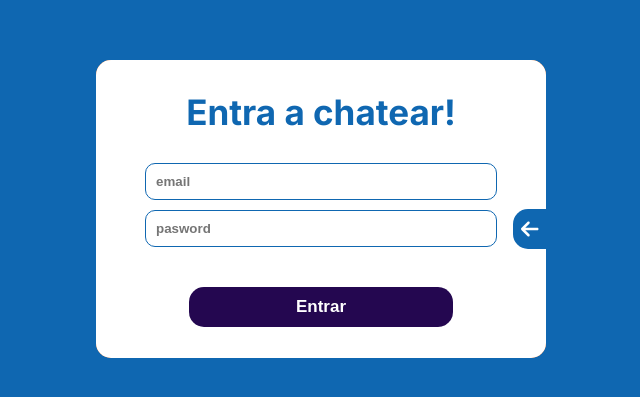
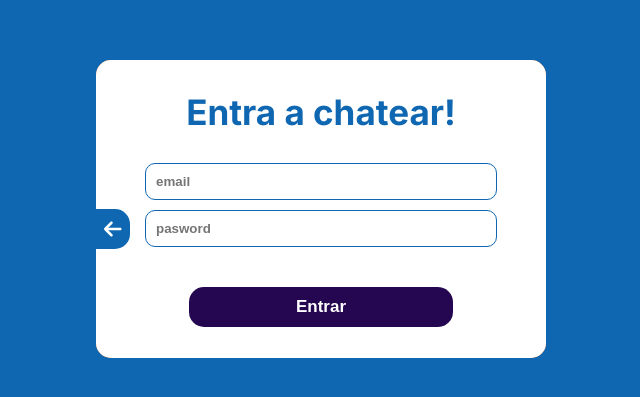
Before and after one commit to LuisArielRetanaHernadez/chat_mabi, a React (Vite) app: page /login in a window 1280 px wide. Shown: the part 191-588 px from the top of the page, without its empty margins (319-959 px from the left). Built offline with nearby package versions, Linux system fonts and the light colour scheme; no server answers.

Commit message:
agregando estilos al boton para cambiar de login a registro y viceversa

```diff
--- a/src/pages/Auth/Auth.page.jsx
+++ b/src/pages/Auth/Auth.page.jsx
@@ -42,7 +42,7 @@ const Auth = () => {
             <button className="button auth__button-send">Unirse</button>
           </form>
         </div>
-        <span className='button auth__button-next'>
+        <span className='button auth__button-next auth__button-next--register'>
           <FontAwesomeIcon icon={faArrowLeft} />
         </span>
       </div>
--- a/src/pages/Auth/auth.style.css
+++ b/src/pages/Auth/auth.style.css
@@ -75,8 +75,47 @@
   position: absolute;
   top: 50%;
   right: 0;
+  transition: all 0.2s;
 }
 
+.auth__button-next::before {
+  content: "Registrar";
+  padding: 5px 8px;
+  border-radius: 15px;
+  font-size: 15px;
+  background-color: var(--blue-cobalto);
+  display: none;
+  position: absolute;
+  top: 5px;
+  right: 115%;
+  transition: all 0.2s;
+}
+
+.auth__button-next:hover::before {
+  display: inline-block;
+}
+
+.auth__button-next:hover {
+  padding-right: 15px;
+}
+
+.auth__button-next--register {
+  border-top-left-radius: 0;
+  border-bottom-left-radius: 0;
+  border-top-right-radius: inherit;
+  border-bottom-right-radius: inherit;
+  right: auto;
+  left: 0;
+}
+
+.auth__button-next--register::before {
+  right: auto;
+  left: 115%;
+}
+
+.auth__button-next--register:hover {
+  padding-left: 15px;
+}
 /* ..... login .... */
 .auth__login {
   background-color: var(--white);
```
